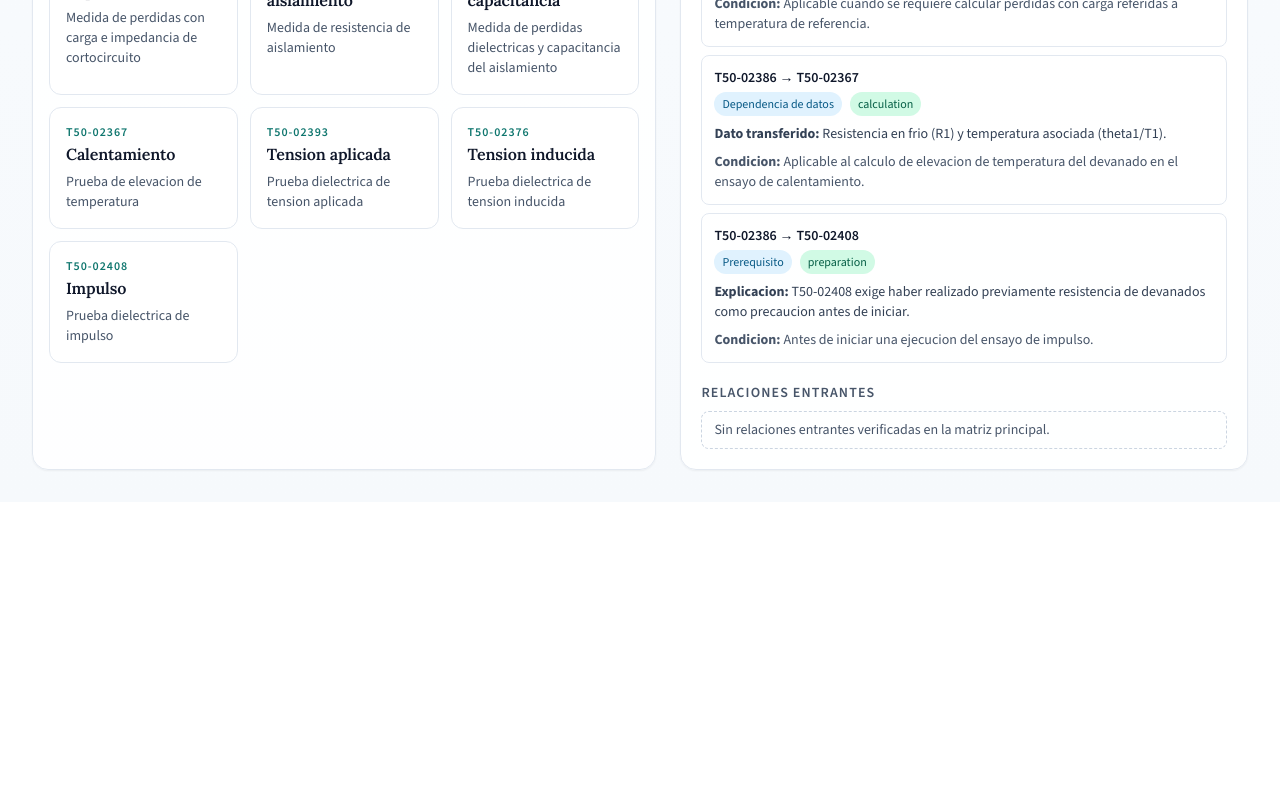
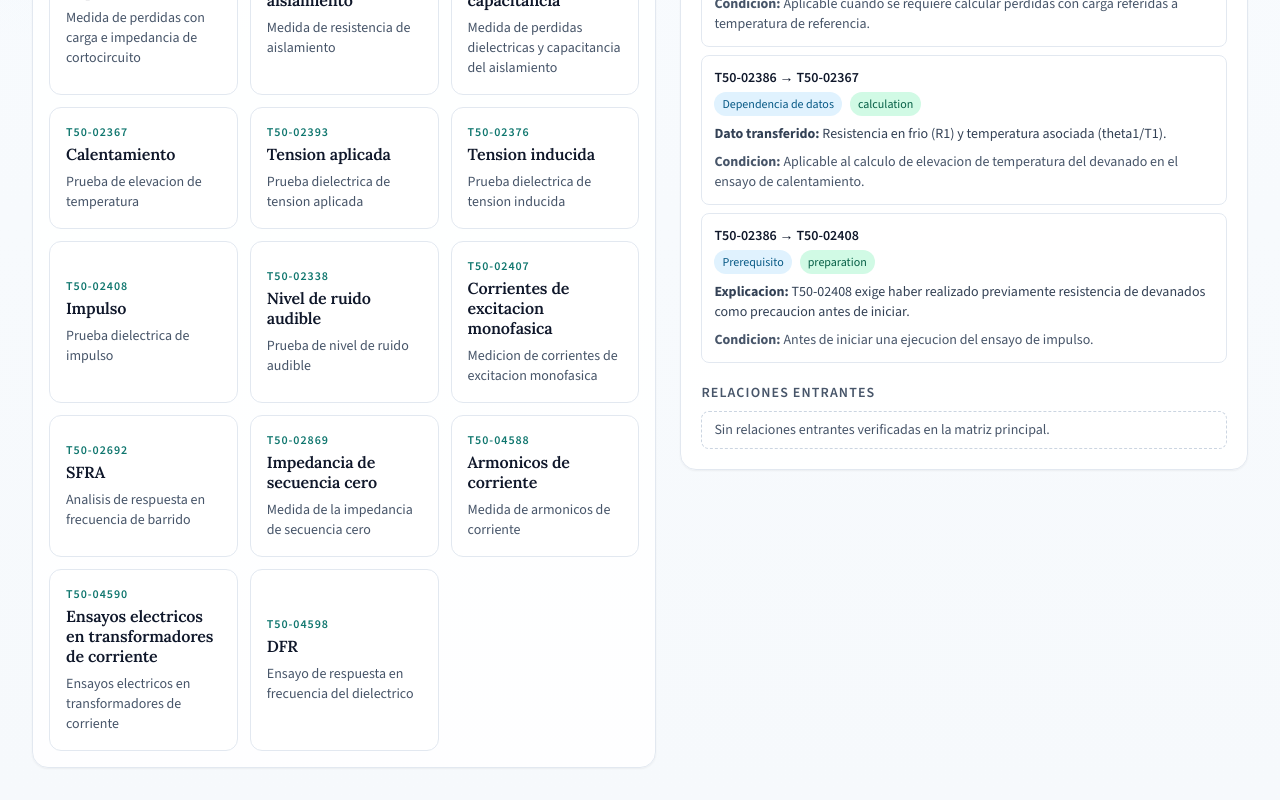
Before and after one commit to daguevarac-debug/mapa-pruebas-transformadores, a Next.js app: page / in a window 1280 px wide. Shown: the part 930-1730 px from the top of the page. Before the commit the page ends 1432 px from the top, so only its background shows below. Built offline with nearby package versions, Linux system fonts and the light colour scheme.

Commit message:
Amplia catalogo y estados de estudio

```diff
--- a/src/data/pruebas.ts
+++ b/src/data/pruebas.ts
@@ -1,9 +1,11 @@
 export type RelationType = "prerequisite" | "data_dependency";
+export type StudyStatus = "studied" | "in_progress" | "pending";
 
 export interface Procedure {
   code: string;
   name: string;
   category?: string;
+  studyStatus: StudyStatus;
 }
 
 export interface ProcedureRelation {
@@ -24,52 +26,104 @@ export const procedures: Procedure[] = [
   {
     code: "T50-02386",
     name: "Resistencia de devanados",
-    category: "Medida de resistencia electrica"
+    category: "Medida de resistencia electrica",
+    studyStatus: "studied"
   },
   {
     code: "T50-02413",
     name: "TTR, grupo vectorial y polaridad",
-    category: "Medida de relacion de transformacion y verificacion de conexion"
+    category: "Medida de relacion de transformacion y verificacion de conexion",
+    studyStatus: "studied"
   },
   {
     code: "T50-02417",
     name: "Perdidas en vacio y corriente de excitacion",
-    category: "Medida de perdidas en vacio y corriente de excitacion"
+    category: "Medida de perdidas en vacio y corriente de excitacion",
+    studyStatus: "studied"
   },
   {
     code: "T50-02404",
     name: "Perdidas con carga e impedancia",
-    category: "Medida de perdidas con carga e impedancia de cortocircuito"
+    category: "Medida de perdidas con carga e impedancia de cortocircuito",
+    studyStatus: "studied"
   },
   {
     code: "T50-02416",
     name: "Resistencia de aislamiento",
-    category: "Medida de resistencia de aislamiento"
+    category: "Medida de resistencia de aislamiento",
+    studyStatus: "studied"
   },
   {
     code: "T50-02398",
     name: "Tangente delta, factor de potencia y capacitancia",
-    category: "Medida de perdidas dielectricas y capacitancia del aislamiento"
+    category: "Medida de perdidas dielectricas y capacitancia del aislamiento",
+    studyStatus: "studied"
   },
   {
     code: "T50-02367",
     name: "Calentamiento",
-    category: "Prueba de elevacion de temperatura"
+    category: "Prueba de elevacion de temperatura",
+    studyStatus: "studied"
   },
   {
     code: "T50-02393",
     name: "Tension aplicada",
-    category: "Prueba dielectrica de tension aplicada"
+    category: "Prueba dielectrica de tension aplicada",
+    studyStatus: "in_progress"
   },
   {
     code: "T50-02376",
     name: "Tension inducida",
-    category: "Prueba dielectrica de tension inducida"
+    category: "Prueba dielectrica de tension inducida",
+    studyStatus: "pending"
   },
   {
     code: "T50-02408",
     name: "Impulso",
-    category: "Prueba dielectrica de impulso"
+    category: "Prueba dielectrica de impulso",
+    studyStatus: "studied"
+  },
+  {
+    code: "T50-02338",
+    name: "Nivel de ruido audible",
+    category: "Prueba de nivel de ruido audible",
+    studyStatus: "pending"
+  },
+  {
+    code: "T50-02407",
+    name: "Corrientes de excitacion monofasica",
+    category: "Medicion de corrientes de excitacion monofasica",
+    studyStatus: "pending"
+  },
+  {
+    code: "T50-02692",
+    name: "SFRA",
+    category: "Analisis de respuesta en frecuencia de barrido",
+    studyStatus: "pending"
+  },
+  {
+    code: "T50-02869",
+    name: "Impedancia de secuencia cero",
+    category: "Medida de la impedancia de secuencia cero",
+    studyStatus: "pending"
+  },
+  {
+    code: "T50-04588",
+    name: "Armonicos de corriente",
+    category: "Medida de armonicos de corriente",
+    studyStatus: "pending"
+  },
+  {
+    code: "T50-04590",
+    name: "Ensayos electricos en transformadores de corriente",
+    category: "Ensayos electricos en transformadores de corriente",
+    studyStatus: "pending"
+  },
+  {
+    code: "T50-04598",
+    name: "DFR",
+    category: "Ensayo de respuesta en frecuencia del dielectrico",
+    studyStatus: "pending"
   }
 ];
 
```
